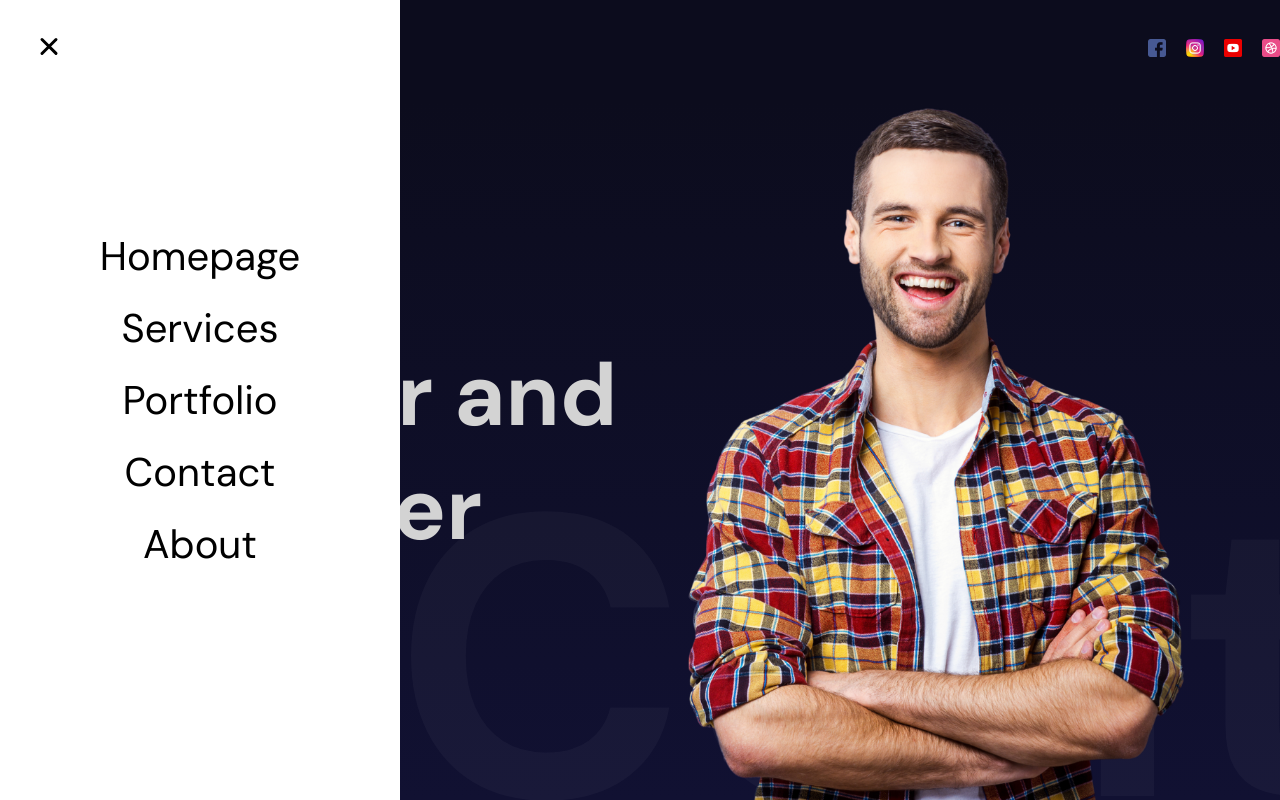
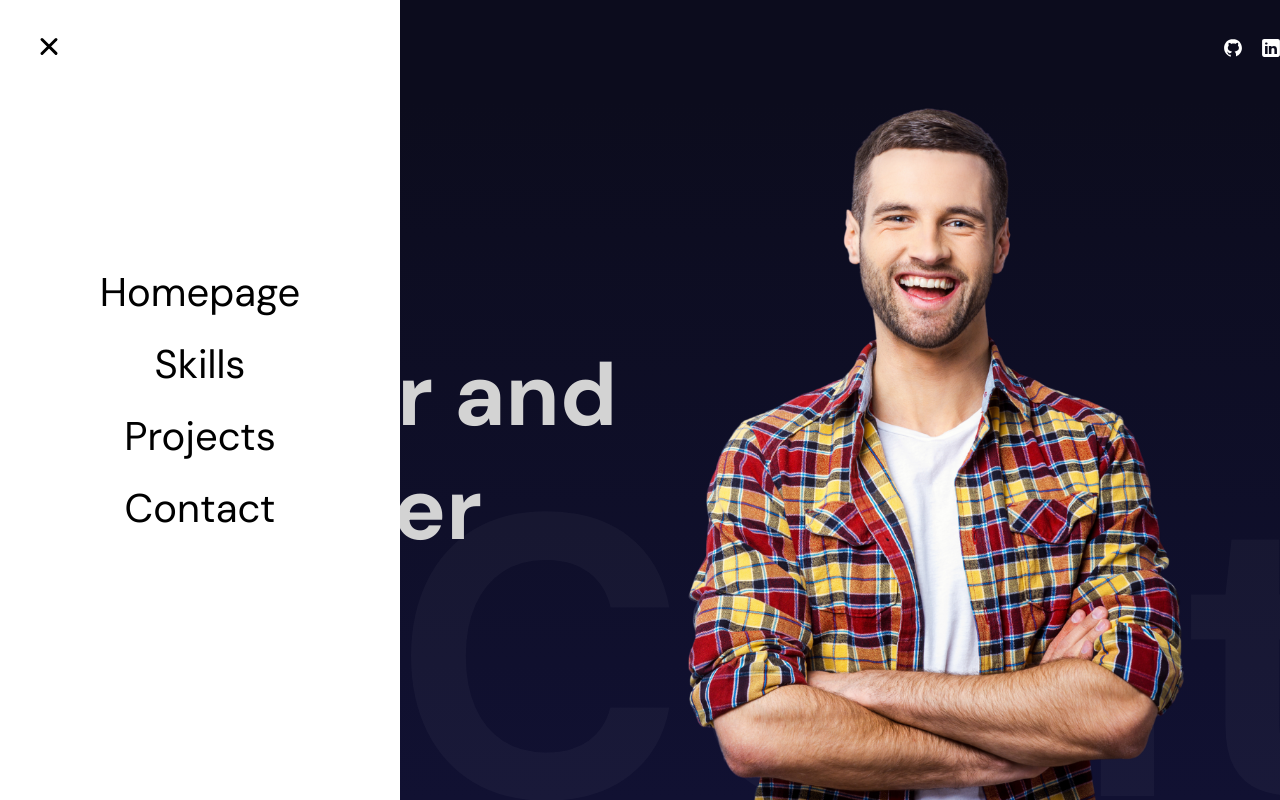
Before and after one commit to idriss96/idriss-portofolio, a React (Vite) app: page / in a window 1280 px wide. Both pictures are taken after a click on the button 50 px from the left and 50 px from the top of the page. Shown: the top 800 px of the page. Built offline with nearby package versions, Linux system fonts and the light colour scheme.

Commit message:
navBar update

```diff
--- a/src/components/navbar/Navbar.jsx
+++ b/src/components/navbar/Navbar.jsx
@@ -1,36 +1,27 @@
+import { motion } from "framer-motion";
+
 import Sidebar from "../sidebar/Sidebar";
+import { slideInFromLeft, slideInFromRight } from "../../utils/motion.js";
+
 import "./navbar.scss";
-import { motion } from "framer-motion";
 
 const Navbar = () => {
   return (
-    <div className="navbar">
+    <motion.div initial="hidden" animate="visible" className="navbar">
       {/* Sidebar */}
-      <Sidebar/>
+      <Sidebar />
       <div className="wrapper">
-        <motion.span
-          initial={{ opacity: 0, scale: 0.5 }}
-          animate={{ opacity: 1, scale: 1 }}
-          transition={{ duration: 0.5 }}
-        >
-          Lama Dev
-        </motion.span>
-        <div className="social">
-          <a href="#">
-            <img src="/facebook.png" alt="" />
+        <motion.span variants={slideInFromLeft(0.5)}>Idriss Dev</motion.span>
+        <motion.div variants={slideInFromRight(0.5)} className="social">
+          <a href="">
+            <img src="/github.svg" alt="github icon" />
           </a>
-          <a href="#">
-            <img src="/instagram.png" alt="" />
+          <a href="">
+            <img src="/linkedin.svg" alt="linkedin icon" />
           </a>
-          <a href="#">
-            <img src="/youtube.png" alt="" />
-          </a>
-          <a href="#">
-            <img src="/dribbble.png" alt="" />
-          </a>
-        </div>
+        </motion.div>
       </div>
-    </div>
+    </motion.div>
   );
 };
 
--- a/src/components/sidebar/Sidebar.jsx
+++ b/src/components/sidebar/Sidebar.jsx
@@ -1,33 +1,16 @@
 import { useState } from "react";
 import { motion } from "framer-motion";
 import Links from "./links/Links";
+import ToggleButton from "./toggleButton/ToggleButton";
+import { animatedSidebar } from "../../utils/motion.js";
 import "./sidebar.scss";
-import ToggleButton from "./toggleButton/ToggleButton";
 
-const variants = {
-  open: {
-    clipPath: "circle(1200px at 50px 50px)",
-    transition: {
-      type: "spring",
-      stiffness: 20,
-    },
-  },
-  closed: {
-    clipPath: "circle(30px at 50px 50px)",
-    transition: {
-      delay: 0.5,
-      type: "spring",
-      stiffness: 400,
-      damping: 40,
-    },
-  },
-};
 const Sidebar = () => {
   const [open, setOpen] = useState(false);
 
   return (
     <motion.div className="sidebar" animate={open ? "open" : "closed"}>
-      <motion.div className="bg" variants={variants}>
+      <motion.div className="bg" variants={animatedSidebar}>
         <Links />
       </motion.div>
       <ToggleButton setOpen={setOpen} />
--- a/src/components/sidebar/links/Links.jsx
+++ b/src/components/sidebar/links/Links.jsx
@@ -1,39 +1,17 @@
 import { motion } from "framer-motion";
 
-const variants = {
-  open: {
-    transition: {
-      staggerChildren: 0.1,
-    },
-  },
-  closed: {
-    transition: {
-      staggerChildren: 0.05,
-      staggerDirection: -1,
-    },
-  },
-};
-const itemVariants = {
-  open: {
-    y: 0,
-    opacity: 1,
-  },
-  closed: {
-    y: 50,
-    opacity: 0,
-  },
-};
+import { animatedLinks } from "../../../utils/motion.js";
 
 const Links = () => {
-  const items = ["Homepage", "Services", "Portfolio", "Contact", "About"];
+  const items = ["Homepage", "Skills", "Projects", "Contact"];
 
   return (
-    <motion.div className="links" variants={variants}>
+    <motion.div className="links" variants={animatedLinks.variants}>
       {items.map((item) => (
         <motion.a
           href={`#${item}`}
           key={item}
-          variants={itemVariants}
+          variants={animatedLinks.itemVariants}
           whileHover={{ scale: 1.1 }}
           whileTap={{ scale: 0.95 }}
         >
--- /dev/null
+++ b/src/utils/motion.js
@@ -0,0 +1,84 @@
+export function slideInFromLeft(delay) {
+  return {
+    hidden: { x: -100, opacity: 0 },
+    visible: {
+      x: 0,
+      opacity: 1,
+      transition: {
+        delay: delay,
+        duration: 0.5,
+      },
+    },
+  };
+}
+
+export function slideInFromRight(delay) {
+  return {
+    hidden: { x: 100, opacity: 0 },
+    visible: {
+      x: 0,
+      opacity: 1,
+      transition: {
+        delay: delay,
+        duration: 0.5,
+      },
+    },
+  };
+}
+
+export const slideInFromTop = {
+  hidden: { y: -100, opacity: 0 },
+  visible: {
+    y: 0,
+    opacity: 1,
+    transition: {
+      delay: 0.5,
+      duration: 0.5,
+    },
+  },
+};
+
+export const animatedLinks = {
+  variants: {
+    open: {
+      transition: {
+        staggerChildren: 0.1,
+      },
+    },
+    closed: {
+      transition: {
+        staggerChildren: 0.05,
+        staggerDirection: -1,
+      },
+    },
+  },
+  itemVariants: {
+    open: {
+      y: 0,
+      opacity: 1,
+    },
+    closed: {
+      y: 50,
+      opacity: 0,
+    },
+  },
+};
+
+export const animatedSidebar = {
+  open: {
+    clipPath: 'circle(1200px at 50px 50px)',
+    transition: {
+      type: 'spring',
+      stiffness: 20,
+    },
+  },
+  closed: {
+    clipPath: 'circle(30px at 50px 50px)',
+    transition: {
+      delay: 0.5,
+      type: 'spring',
+      stiffness: 400,
+      damping: 40,
+    },
+  },
+}
```
Also changed, not shown: public/github.svg (added), public/linkedin.svg (added).
